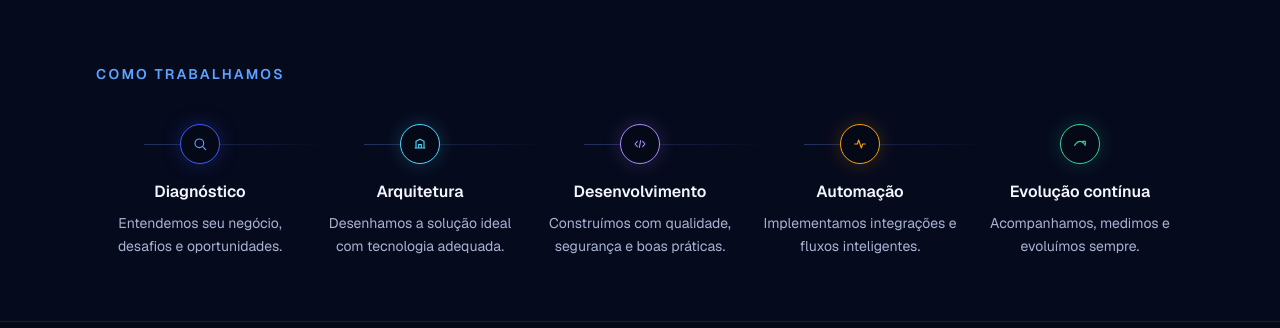
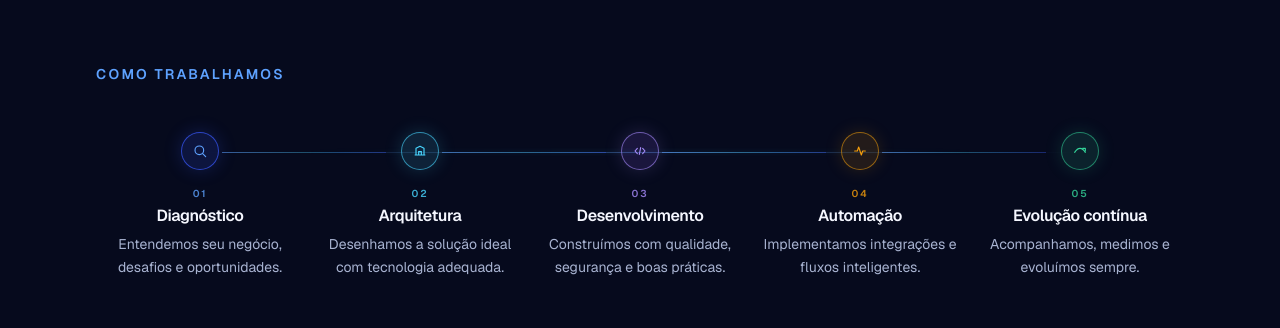
Before and after one commit to danilosipi/dstudium, a Next.js app in the folder frontend/: page / in a window 1280 px wide. Shown: the part 2680-3008 px from the top of the page. Built offline with nearby package versions, Linux system fonts and the light colour scheme.

Commit message:
Aproxima a seção Como trabalhamos do protótipo com fluxo contínuo.

```diff
--- a/frontend/src/components/sections/how-we-work.tsx
+++ b/frontend/src/components/sections/how-we-work.tsx
@@ -1,32 +1,6 @@
 import { Container } from "@/components/layout/container";
-import {
-  IconArchitecture,
-  IconAutomation,
-  IconDevelopment,
-  IconDiagnosis,
-  IconEvolution,
-} from "@/components/ui/icons";
+import { ProcessStep } from "@/components/ui/process-step";
 import { processSteps } from "@/data/process-steps";
-import type { ProcessStep } from "@/types";
-
-const iconMap = {
-  diagnosis: IconDiagnosis,
-  architecture: IconArchitecture,
-  development: IconDevelopment,
-  automation: IconAutomation,
-  evolution: IconEvolution,
-} as const;
-
-const accentClass: Record<ProcessStep["accent"], string> = {
-  blue: "border-blue-primary text-blue-accent shadow-[0_0_20px_rgba(59,91,255,0.25)]",
-  cyan: "border-glow text-glow shadow-[0_0_20px_rgba(73,214,255,0.2)]",
-  violet:
-    "border-accent-violet text-accent-violet shadow-[0_0_20px_rgba(167,139,250,0.2)]",
-  orange:
-    "border-accent-orange text-accent-orange shadow-[0_0_20px_rgba(245,158,11,0.2)]",
-  green:
-    "border-accent-green text-accent-green shadow-[0_0_20px_rgba(52,211,153,0.2)]",
-};
 
 export function HowWeWork() {
   return (
@@ -37,42 +11,31 @@ export function HowWeWork() {
       <Container>
         <h2
           id="how-we-work-heading"
-          className="mb-10 text-[11px] font-semibold tracking-[0.18em] text-blue-accent uppercase sm:text-sm sm:tracking-[0.16em]"
+          className="mb-10 text-[11px] font-semibold tracking-[0.18em] text-blue-accent uppercase sm:mb-12 sm:text-sm sm:tracking-[0.16em]"
         >
           Como trabalhamos
         </h2>
 
-        <ol className="grid gap-8 md:grid-cols-5 md:gap-3">
-          {processSteps.map((step, index) => {
-            const Icon = iconMap[step.icon];
+        <div className="relative">
+          {/* Desktop continuous base line behind all nodes */}
+          <div
+            className="pointer-events-none absolute top-5 right-[10%] left-[10%] hidden h-px lg:block"
+            aria-hidden
+          >
+            <div className="h-full w-full bg-gradient-to-r from-transparent via-[#5EA2FF]/35 to-transparent" />
+            <div className="absolute inset-x-[8%] top-1/2 h-[3px] -translate-y-1/2 bg-[radial-gradient(ellipse_at_center,rgba(73,214,255,0.18),transparent_70%)] blur-[2px]" />
+          </div>
 
-            return (
-              <li
+          <ol className="relative grid grid-cols-1 lg:grid-cols-5 lg:gap-3">
+            {processSteps.map((step, index) => (
+              <ProcessStep
                 key={step.id}
-                className="relative flex flex-col items-start md:items-center md:text-center"
-              >
-                {index < processSteps.length - 1 ? (
-                  <span
-                    className="pointer-events-none absolute left-12 top-5 hidden h-px w-[calc(100%-1.5rem)] bg-gradient-to-r from-border to-transparent md:block"
-                    aria-hidden
-                  />
-                ) : null}
-
-                <div
-                  className={`relative z-10 flex h-10 w-10 items-center justify-center rounded-full border bg-bg-primary ${accentClass[step.accent]}`}
-                >
-                  <Icon className="h-4 w-4" />
-                </div>
-                <h3 className="mt-4 text-base font-semibold text-text-primary">
-                  {step.title}
-                </h3>
-                <p className="mt-2 text-sm leading-relaxed text-text-secondary">
-                  {step.description}
-                </p>
-              </li>
-            );
-          })}
-        </ol>
+                step={step}
+                isLast={index === processSteps.length - 1}
+              />
+            ))}
+          </ol>
+        </div>
       </Container>
     </section>
   );
--- /dev/null
+++ b/frontend/src/components/ui/process-step.tsx
@@ -0,0 +1,118 @@
+import type { ReactNode } from "react";
+import {
+  IconArchitecture,
+  IconAutomation,
+  IconDevelopment,
+  IconDiagnosis,
+  IconEvolution,
+} from "@/components/ui/icons";
+import type {
+  ProcessStep as ProcessStepData,
+  ProcessStepAccent,
+  ProcessStepIcon,
+} from "@/types";
+
+const accentStyles: Record<
+  ProcessStepAccent,
+  {
+    icon: string;
+    node: string;
+    glow: string;
+    number: string;
+  }
+> = {
+  blue: {
+    icon: "text-blue-accent",
+    node: "border-blue-primary/70 bg-blue-primary/15",
+    glow: "shadow-[0_0_18px_rgba(59,91,255,0.22)]",
+    number: "text-blue-accent/80",
+  },
+  cyan: {
+    icon: "text-glow",
+    node: "border-glow/60 bg-glow/12",
+    glow: "shadow-[0_0_18px_rgba(73,214,255,0.18)]",
+    number: "text-glow/80",
+  },
+  violet: {
+    icon: "text-accent-violet",
+    node: "border-accent-violet/60 bg-accent-purple/15",
+    glow: "shadow-[0_0_18px_rgba(167,139,250,0.18)]",
+    number: "text-accent-violet/80",
+  },
+  orange: {
+    icon: "text-accent-orange",
+    node: "border-accent-orange/55 bg-accent-orange/12",
+    glow: "shadow-[0_0_18px_rgba(245,158,11,0.16)]",
+    number: "text-accent-orange/80",
+  },
+  green: {
+    icon: "text-accent-green",
+    node: "border-accent-green/55 bg-accent-green/12",
+    glow: "shadow-[0_0_18px_rgba(52,211,153,0.16)]",
+    number: "text-accent-green/80",
+  },
+};
+
+const iconMap: Record<
+  ProcessStepIcon,
+  (props: { className?: string }) => ReactNode
+> = {
+  diagnosis: IconDiagnosis,
+  architecture: IconArchitecture,
+  development: IconDevelopment,
+  automation: IconAutomation,
+  evolution: IconEvolution,
+};
+
+type ProcessStepProps = {
+  step: ProcessStepData;
+  isLast: boolean;
+};
+
+export function ProcessStep({ step, isLast }: ProcessStepProps) {
+  const styles = accentStyles[step.accent];
+  const Icon = iconMap[step.icon];
+
+  return (
+    <li className="relative flex gap-4 lg:flex-col lg:items-center lg:gap-0 lg:text-center">
+      {/* Mobile / tablet vertical connector */}
+      {!isLast ? (
+        <span
+          className="pointer-events-none absolute top-10 bottom-0 left-[1.1875rem] w-px bg-gradient-to-b from-[#5EA2FF]/55 via-[#49D6FF]/25 to-[#24315F]/40 lg:hidden"
+          aria-hidden
+        />
+      ) : null}
+
+      {/* Desktop horizontal connector from this node toward the next */}
+      {!isLast ? (
+        <span
+          className="pointer-events-none absolute top-5 left-[calc(50%+1.35rem)] hidden h-px w-[calc(100%-2.7rem)] bg-gradient-to-r from-[#5EA2FF]/55 via-[#49D6FF]/30 to-[#3B5BFF]/35 lg:block"
+          aria-hidden
+        />
+      ) : null}
+
+      <div className="relative z-10 flex shrink-0 flex-col items-center lg:mb-4">
+        <div
+          className={`flex h-[2.375rem] w-[2.375rem] items-center justify-center rounded-full border bg-[#050816] ${styles.node} ${styles.glow} ${styles.icon}`}
+        >
+          <Icon className="h-4 w-4" />
+        </div>
+      </div>
+
+      <div className="min-w-0 flex-1 pb-8 lg:pb-0 lg:pt-0">
+        <p
+          className={`text-[10px] font-semibold tracking-[0.18em] uppercase ${styles.number}`}
+          aria-hidden
+        >
+          {step.number}
+        </p>
+        <h3 className="mt-1 text-[15px] leading-snug font-semibold tracking-tight text-[#F5F7FF] sm:text-base">
+          {step.title}
+        </h3>
+        <p className="mt-1.5 max-w-[16rem] text-[13px] leading-relaxed text-[#A8B3D1] lg:mx-auto lg:max-w-[12.5rem] sm:text-sm">
+          {step.description}
+        </p>
+      </div>
+    </li>
+  );
+}
--- a/frontend/src/data/process-steps.ts
+++ b/frontend/src/data/process-steps.ts
@@ -3,6 +3,7 @@ import type { ProcessStep } from "@/types";
 export const processSteps: ProcessStep[] = [
   {
     id: "diagnostico",
+    number: "01",
     title: "Diagnóstico",
     description: "Entendemos seu negócio, desafios e oportunidades.",
     accent: "blue",
@@ -10,6 +11,7 @@ export const processSteps: ProcessStep[] = [
   },
   {
     id: "arquitetura",
+    number: "02",
     title: "Arquitetura",
     description: "Desenhamos a solução ideal com tecnologia adequada.",
     accent: "cyan",
@@ -17,6 +19,7 @@ export const processSteps: ProcessStep[] = [
   },
   {
     id: "desenvolvimento",
+    number: "03",
     title: "Desenvolvimento",
     description: "Construímos com qualidade, segurança e boas práticas.",
     accent: "violet",
@@ -24,6 +27,7 @@ export const processSteps: ProcessStep[] = [
   },
   {
     id: "automacao",
+    number: "04",
     title: "Automação",
     description: "Implementamos integrações e fluxos inteligentes.",
     accent: "orange",
@@ -31,6 +35,7 @@ export const processSteps: ProcessStep[] = [
   },
   {
     id: "evolucao",
+    number: "05",
     title: "Evolução contínua",
     description: "Acompanhamos, medimos e evoluímos sempre.",
     accent: "green",
--- a/frontend/src/types/index.ts
+++ b/frontend/src/types/index.ts
@@ -65,12 +65,21 @@ export type Solution = {
   visual: SolutionVisual;
 };
 
+export type ProcessStepAccent = "blue" | "cyan" | "violet" | "orange" | "green";
+export type ProcessStepIcon =
+  | "diagnosis"
+  | "architecture"
+  | "development"
+  | "automation"
+  | "evolution";
+
 export type ProcessStep = {
   id: string;
+  number: string;
   title: string;
   description: string;
-  accent: "blue" | "cyan" | "violet" | "orange" | "green";
-  icon: "diagnosis" | "architecture" | "development" | "automation" | "evolution";
+  accent: ProcessStepAccent;
+  icon: ProcessStepIcon;
 };
 
 export type AboutIcon = "chart" | "consulting" | "gear";
```
